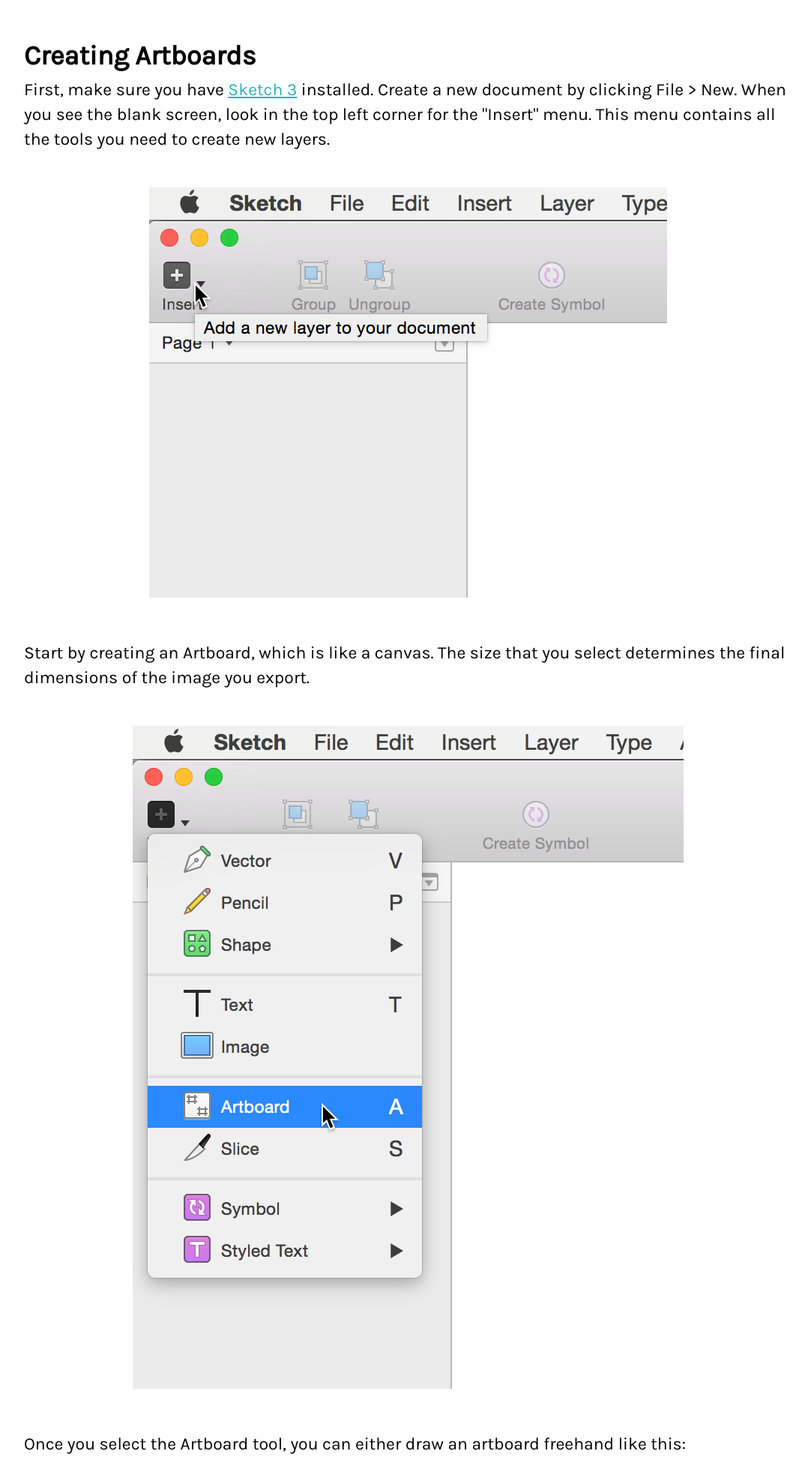
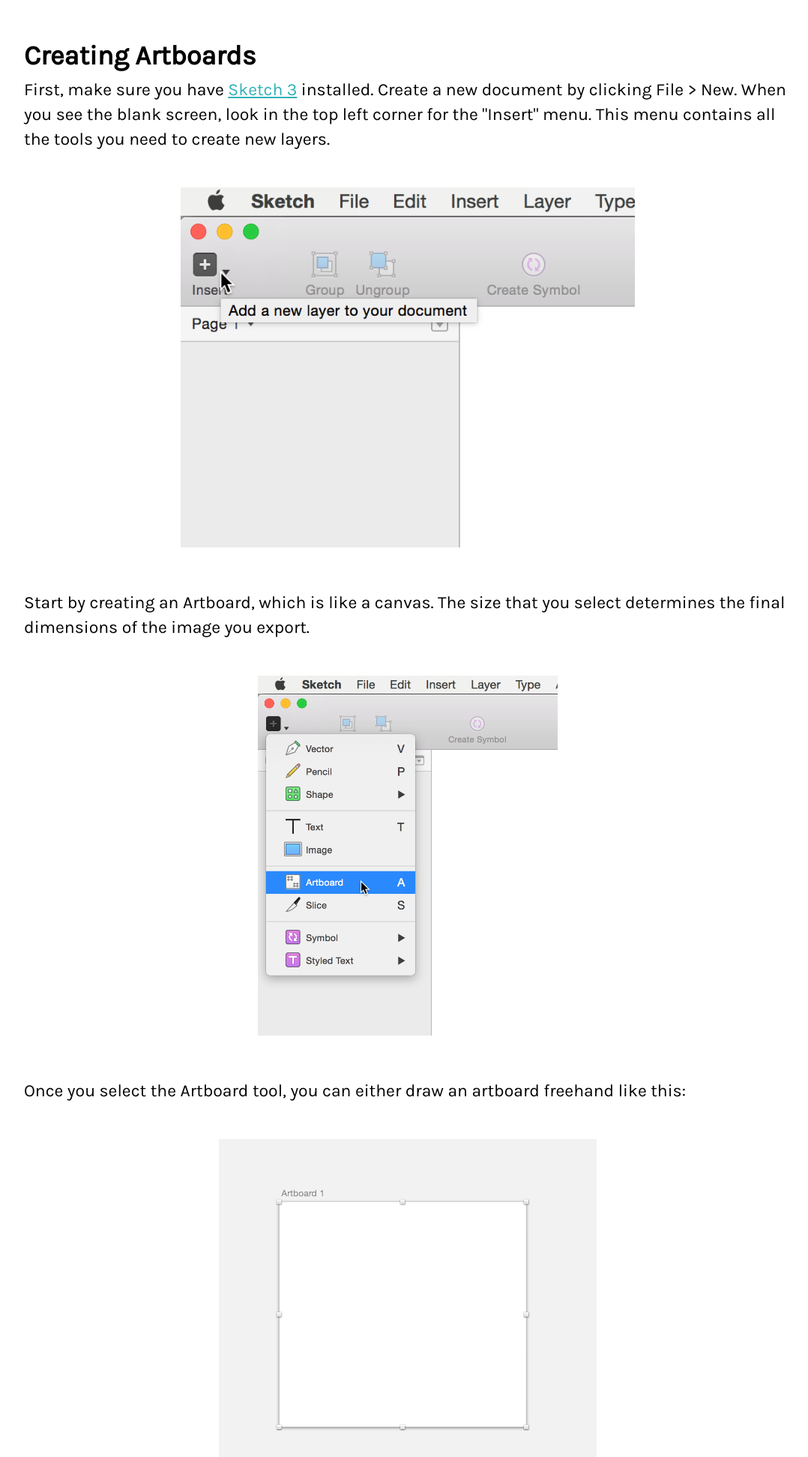
Before and after one commit to meewgumi/meewgumi.github.io, a PHP site: page /learn/sketch.htm in a window 1280 px wide. Shown: the part 802-2745 px from the top of the page at 75% size, without its empty margins (96-1174 px from the left). Run offline with PHP 8.4, Linux system fonts and the light colour scheme; some libraries are stand-ins or nearby versions.

Commit message:
Add max viewport height

```diff
--- a/css/portfolio.css
+++ b/css/portfolio.css
@@ -93,6 +93,7 @@ body {
 .content__text img {
     margin: 2rem auto;
     max-width: 100%;
+    max-height: 60vh;
 }
 .content__text a, .content__text a:visited, .content__text a:active {
     color: #30b1b7;
```
